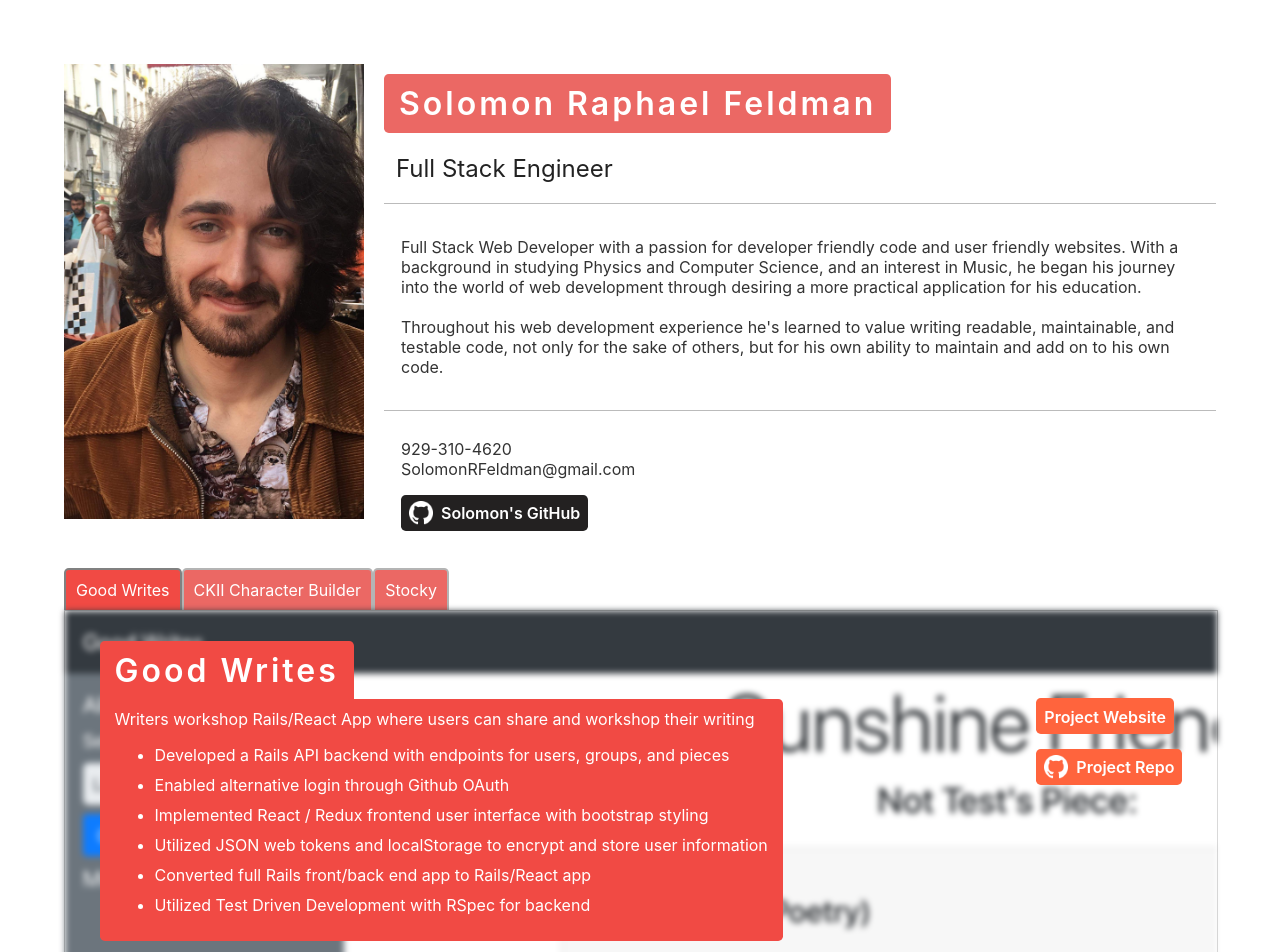
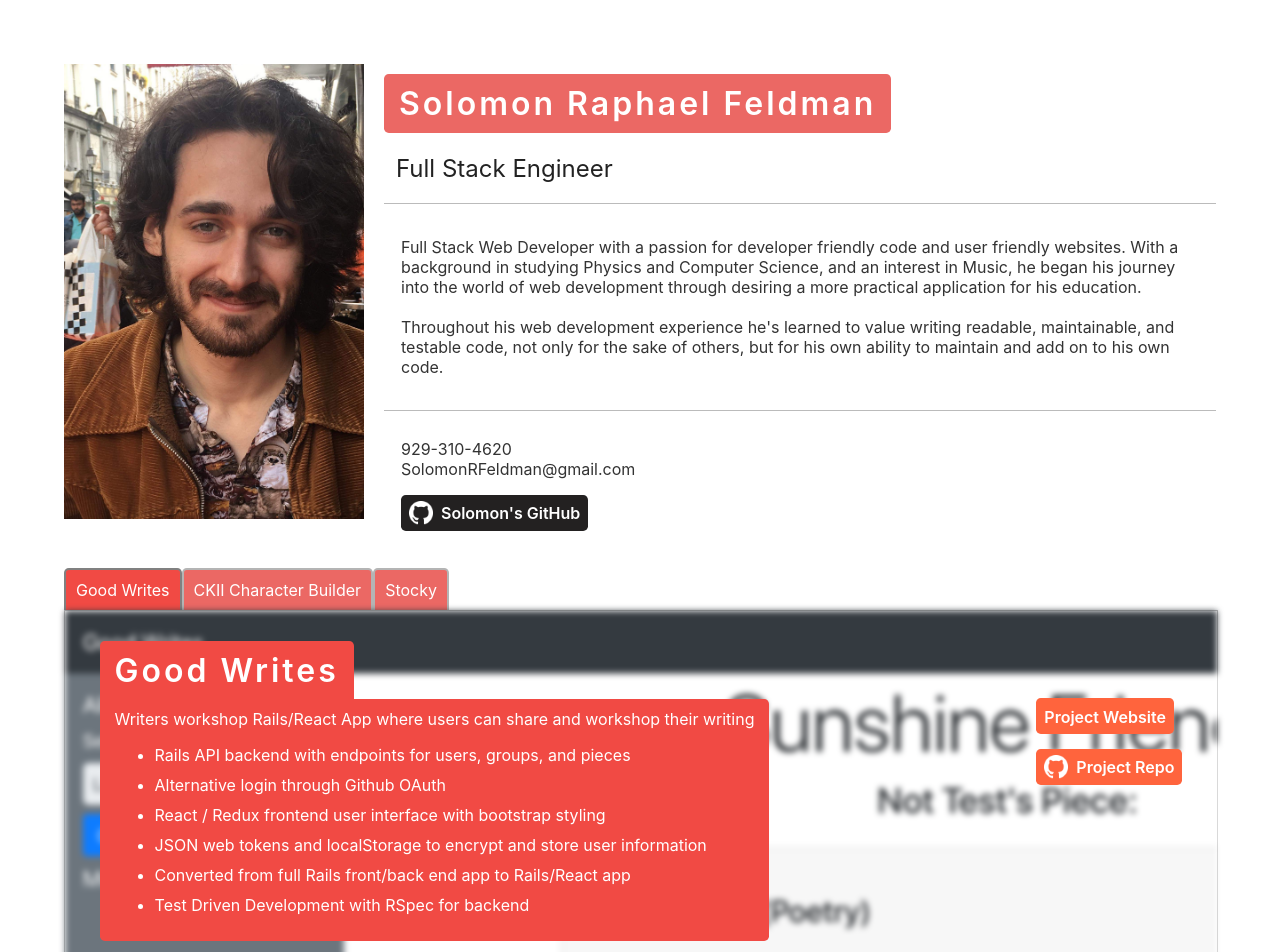
Before and after one commit to SolomonRFeldman/solomon-r-feldman-portfolio, a React (Create React App) app: page / in a window 1280 px wide. Shown: the top 952 px of the page. Built offline with nearby package versions, Linux system fonts and the light colour scheme.

Commit message:
changes description to better match portfolio format

```diff
--- a/src/constants/Projects.js
+++ b/src/constants/Projects.js
@@ -13,12 +13,12 @@ const GOOD_WRITES = {
   background: GoodWritesBackground,
   description: 'Writers workshop Rails/React App where users can share and workshop their writing',
   bullets: [
-    "Developed a Rails API backend with endpoints for users, groups, and pieces",
-    "Enabled alternative login through Github OAuth",
-    "Implemented React / Redux frontend user interface with bootstrap styling",
-    "Utilized JSON web tokens and localStorage to encrypt and store user information",
-    "Converted full Rails front/back end app to Rails/React app",
-    "Utilized Test Driven Development with RSpec for backend"
+    "Rails API backend with endpoints for users, groups, and pieces",
+    "Alternative login through Github OAuth",
+    "React / Redux frontend user interface with bootstrap styling",
+    "JSON web tokens and localStorage to encrypt and store user information",
+    "Converted from full Rails front/back end app to Rails/React app",
+    "Test Driven Development with RSpec for backend"
   ]
 }
 
@@ -30,14 +30,14 @@ const CK2_CHARACTER_BUILDER = {
   background: Ck2CharacterBuilderBackground,
   description: 'Character Builder/Planner for persisting Crusader Kings 2 custom character builds',
   bullets: [
-    "Utilized ES6 Vanilla Javascript syntax to program frontend interactions",
-    "Converted Vanilla Javascript front end to React",
-    "Created a docker container out of both the front and backend",
-    "Stylized and scripted user interface using bootstrap, bootstrap-native, and react-bootstrap",
-    "Built Rails API backend to fetch and store character data",
-    "Utilized Jest and React-Testing-Library to test the frontend",
+    "ES6 Vanilla Javascript syntax to program frontend interactions",
+    "Vanilla Javascript front end to React",
+    "Dockerized front and back end",
     "Containerized using docker-compose",
-    "Directed traffic to the right port using Haproxy on the website’s server",
+    "Stylized and scripted with bootstrap, bootstrap-native, and react-bootstrap",
+    "Rails API backend that fetches and stores character data",
+    "Fully tested front end with Jest and React-Testing-Library",
+    "Directes traffic to the right port using Haproxy on the website’s server",
     "Built UI and controls to be compatible with mobile"
   ]
 }
@@ -50,7 +50,7 @@ const STOCKY = {
   background: StockyBackground,
   description: 'Rails/React app for simulation stock buying/selling',
   bullets: [
-    'Utilized 3rd party api to provide up to date stock information'
+    '3rd party api provides up to date stock information'
   ]
 }
 
```
